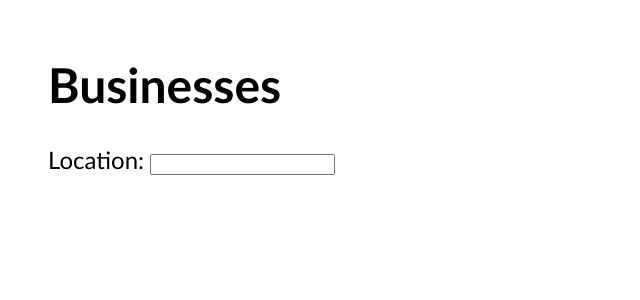
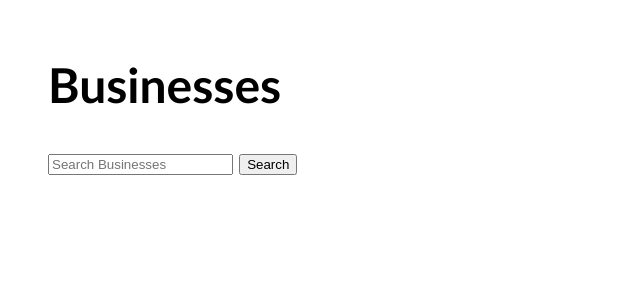
Before and after one commit to castlesmadeofcode/Stay-Safr, a Django app: page /businesses/ in a window 1280 px wide. Shown: the part 79-379 px from the top of the page, without its empty margins (0-640 px from the left). Run offline with Django 3.2, Linux system fonts and the light colour scheme; data that the repository does not hold is empty.

Commit message:
search is now functional for businesses

```diff
--- a/capstoneapp/templates/businesses/business_list.html
+++ b/capstoneapp/templates/businesses/business_list.html
@@ -8,20 +8,15 @@
 {% block content %}
     <h1>Businesses</h1>
 
-
-            <label for="new_query">Location: </label>
-            <input id="new_query" type="text" name="new_query" value="{{ business.name }}" required>
-
-
-    <dialog class="infoDialog">
-        <div class="infoDialog__message"></div>
-        <button class="closeDialog">Close</button>
-    </dialog>
+    <form method="GET" action = "">
+    <input type="text" name="q" placeholder="Search Businesses" value="{{request.GET.q}}" />
+    <input type="submit" value="Search">
+    </form>
 
      {% if request.user.customer.id is not None %}
-
+        <p>
     <a href="{% url 'capstoneapp:business_form' %}">Add Business</a>
-
+        </p>
       {% endif %}
 
     <ol class="businesses">
--- a/capstoneapp/views/businesses/business_list.py
+++ b/capstoneapp/views/businesses/business_list.py
@@ -14,7 +14,9 @@ from django.db.models import Q
 def business_list(request):
     if request.method == 'GET':
         all_businesses = Business.objects.all()
-        new_query = Business.objects.filter(name__icontains='new')
+        new_query = request.GET.get("q")
+        if new_query:
+            all_businesses = all_businesses.filter(name__icontains=new_query)
         # new_bus = business_id(all_businesses)
         # all_reviews = Review.objects.filter(
         # business_id=new_bus)
```
Also changed, not shown: capstone/settings.py (line endings or trailing spaces).
